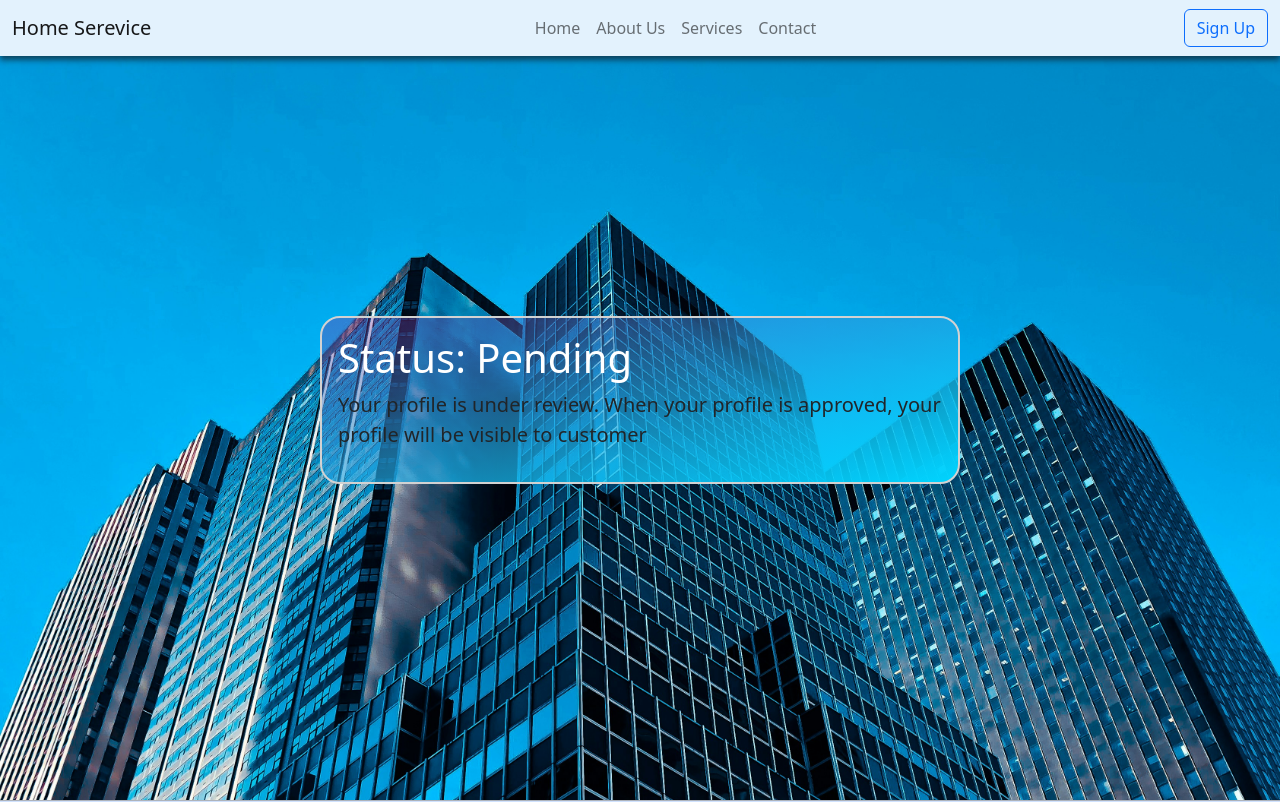
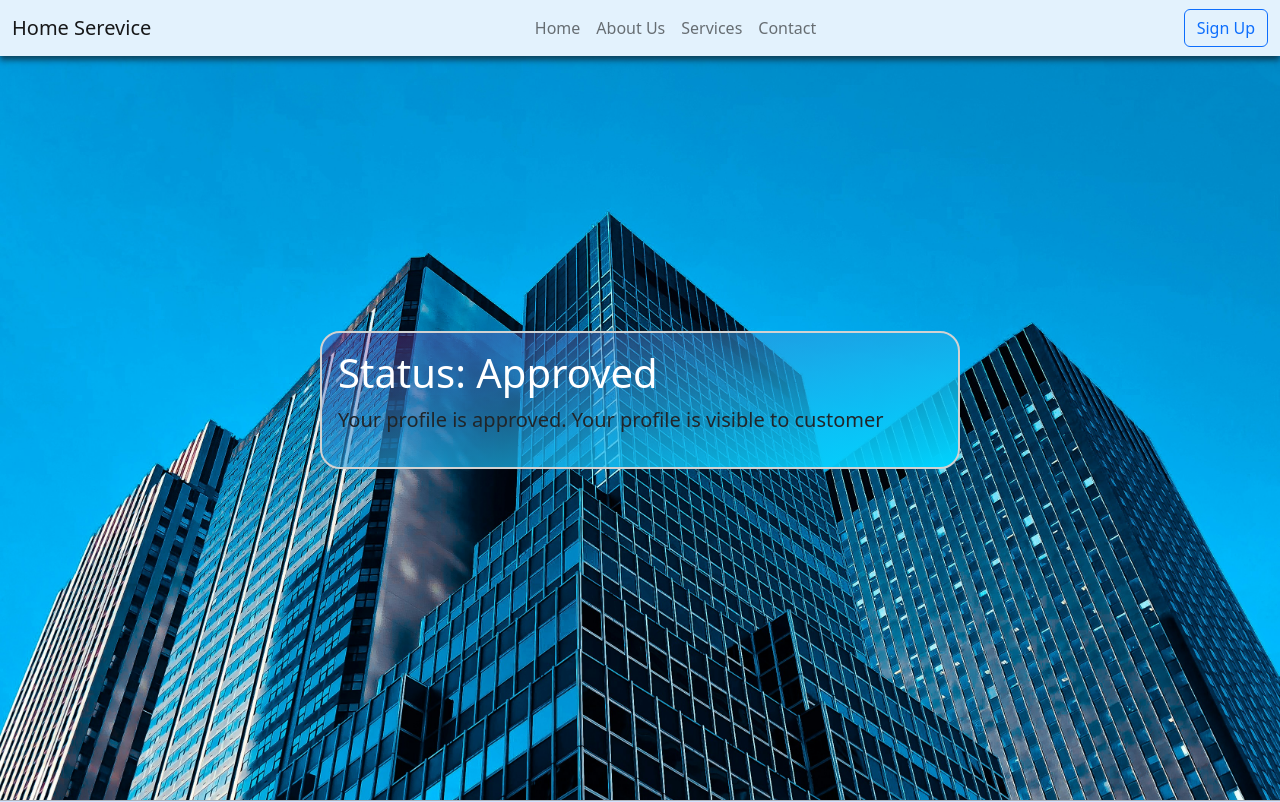
Before and after one commit to iammukeshmahato/Home-Service-Management-System, a Django app: template homeservice/templates/employee/complete_profile.html in a window 1280 px wide. Shown: the top 802 px of the page. Run offline with Django 5.2, Linux system fonts and the light colour scheme; tables that the repository leaves empty hold one stand-in row (values such as "Sample post"); the template is opened without the code that fills it: values that come from a table or form of the project are taken from there, most other values are stand-ins (such as "Sample title", 1, 10 or a date in 2020); parts of the project's set-up code (start-up, migrations or seed data) failed here and were passed over.

Commit message:
adding status to employee register page dynamically

```diff
--- a/homeservice/templates/employee/complete_profile.html
+++ b/homeservice/templates/employee/complete_profile.html
@@ -80,8 +80,12 @@
       </form>
     {% else %}
       <main class="border-5 p-3 w-50 text-blue">
-        <h1 class="text-white">Status: Pending</h1>
-        <p class="fs-5">Your profile is under review. When your profile is approved, your profile will be visible to customer</p>
+        <h1 class="text-white">Status: {{ status }}</h1>
+        {% if not status == 'Approved' %}
+          <p class="fs-5">Your profile is under review. When your profile is approved, your profile will be visible to customer</p>
+        {% else %}
+          <p class="fs-5">Your profile is approved. Your profile is visible to customer</p>
+        {% endif %}
       </main>
     {% endif %}
   </div>
--- a/homeservice/views/employee/employee_views.py
+++ b/homeservice/views/employee/employee_views.py
@@ -8,7 +8,10 @@ def register(request):
     service = Service.objects.all()
     if Employee.objects.filter(user=request.user).exists():
         employee = Employee.objects.filter(user=request.user)
-        return render(request, "employee/complete_profile.html", {"employee": employee})
+        status = "Pending"
+        if request.user.is_account_verified:
+            status = "Approved"
+        return render(request, "employee/complete_profile.html", {"employee": employee, "status": status})
         return HttpResponse("You have already submitted your documents")
 
     if request.method == "POST":
```
